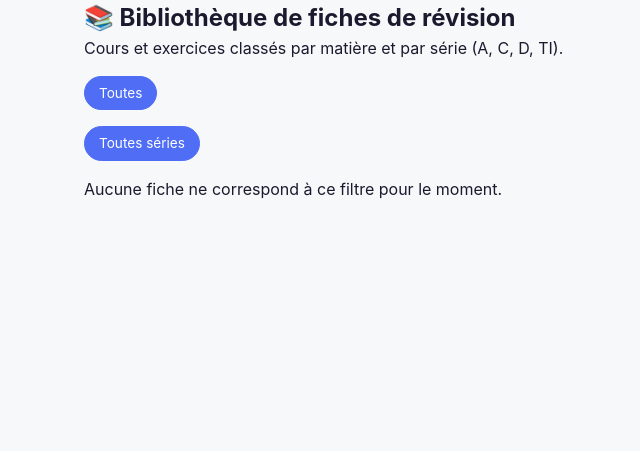
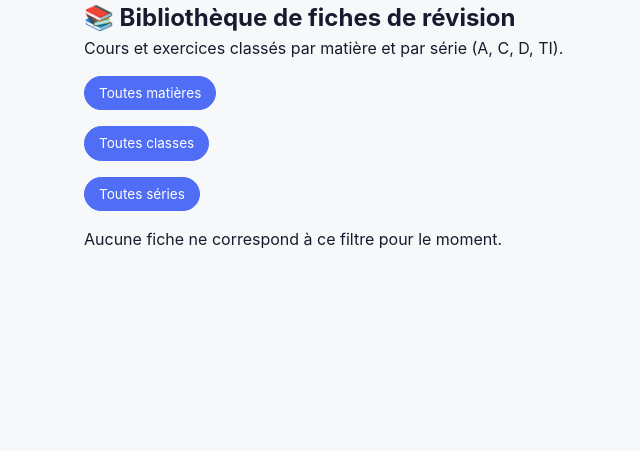
Before and after one commit to armel-tle/site-revision, a Flask app: page /ressources in a window 1280 px wide. Shown: the part 61-512 px from the top of the page, without its empty margins (96-736 px from the left). Run offline with Flask 3, Linux system fonts and the light colour scheme; a user stored in the database is signed in; parts of the project's set-up code (start-up, migrations or seed data) failed here and were passed over.

Commit message:
Enhance resource filtering in ressources.html
Updated resource filtering links to include class and series parameters.

```diff
--- a/templates/ressources.html
+++ b/templates/ressources.html
@@ -6,16 +6,23 @@
     <p>Cours et exercices classés par matière et par série (A, C, D, TI).</p>
 
     <div class="filtre-matiere">
-        <a href="{{ url_for('liste_ressources') }}" class="{{ 'actif' if not matiere_filtre and not serie_filtre else '' }}">Toutes</a>
+        <a href="{{ url_for('liste_ressources', serie=serie_filtre, classe=classe_filtre) }}" class="{{ 'actif' if not matiere_filtre else '' }}">Toutes matières</a>
         {% for m in matieres %}
-            <a href="{{ url_for('liste_ressources', matiere=m, serie=serie_filtre) }}" class="{{ 'actif' if matiere_filtre == m else '' }}">{{ m }}</a>
+            <a href="{{ url_for('liste_ressources', matiere=m, serie=serie_filtre, classe=classe_filtre) }}" class="{{ 'actif' if matiere_filtre == m else '' }}">{{ m }}</a>
         {% endfor %}
     </div>
 
     <div class="filtre-matiere">
-        <a href="{{ url_for('liste_ressources', matiere=matiere_filtre) }}" class="{{ 'actif' if not serie_filtre else '' }}">Toutes séries</a>
+        <a href="{{ url_for('liste_ressources', matiere=matiere_filtre, serie=serie_filtre) }}" class="{{ 'actif' if not classe_filtre else '' }}">Toutes classes</a>
+        {% for c in classes %}
+            <a href="{{ url_for('liste_ressources', matiere=matiere_filtre, serie=serie_filtre, classe=c) }}" class="{{ 'actif' if classe_filtre == c else '' }}">{{ c }}</a>
+        {% endfor %}
+    </div>
+
+    <div class="filtre-matiere">
+        <a href="{{ url_for('liste_ressources', matiere=matiere_filtre, classe=classe_filtre) }}" class="{{ 'actif' if not serie_filtre else '' }}">Toutes séries</a>
         {% for s in series %}
-            <a href="{{ url_for('liste_ressources', matiere=matiere_filtre, serie=s) }}" class="{{ 'actif' if serie_filtre == s else '' }}">Série {{ s }}</a>
+            <a href="{{ url_for('liste_ressources', matiere=matiere_filtre, classe=classe_filtre, serie=s) }}" class="{{ 'actif' if serie_filtre == s else '' }}">Série {{ s }}</a>
         {% endfor %}
     </div>
 
@@ -24,7 +31,7 @@
             {% for r in ressources %}
                 <a href="{{ url_for('voir_ressource', id_ressource=r['id']) }}" class="carte-groupe">
                     <h4>{{ r['titre'] }}</h4>
-                    <p class="badge-matiere">{{ r['matiere'] }} — {{ r['sequence'] }}</p>
+                    <p class="badge-matiere">{{ r['matiere'] }} — {{ r['classe'] }} — {{ r['sequence'] }}</p>
                     <p class="nb-membres">{{ r['type'] }} — Séries : {{ r['series'] | join(', ') }}</p>
                 </a>
             {% endfor %}
```
